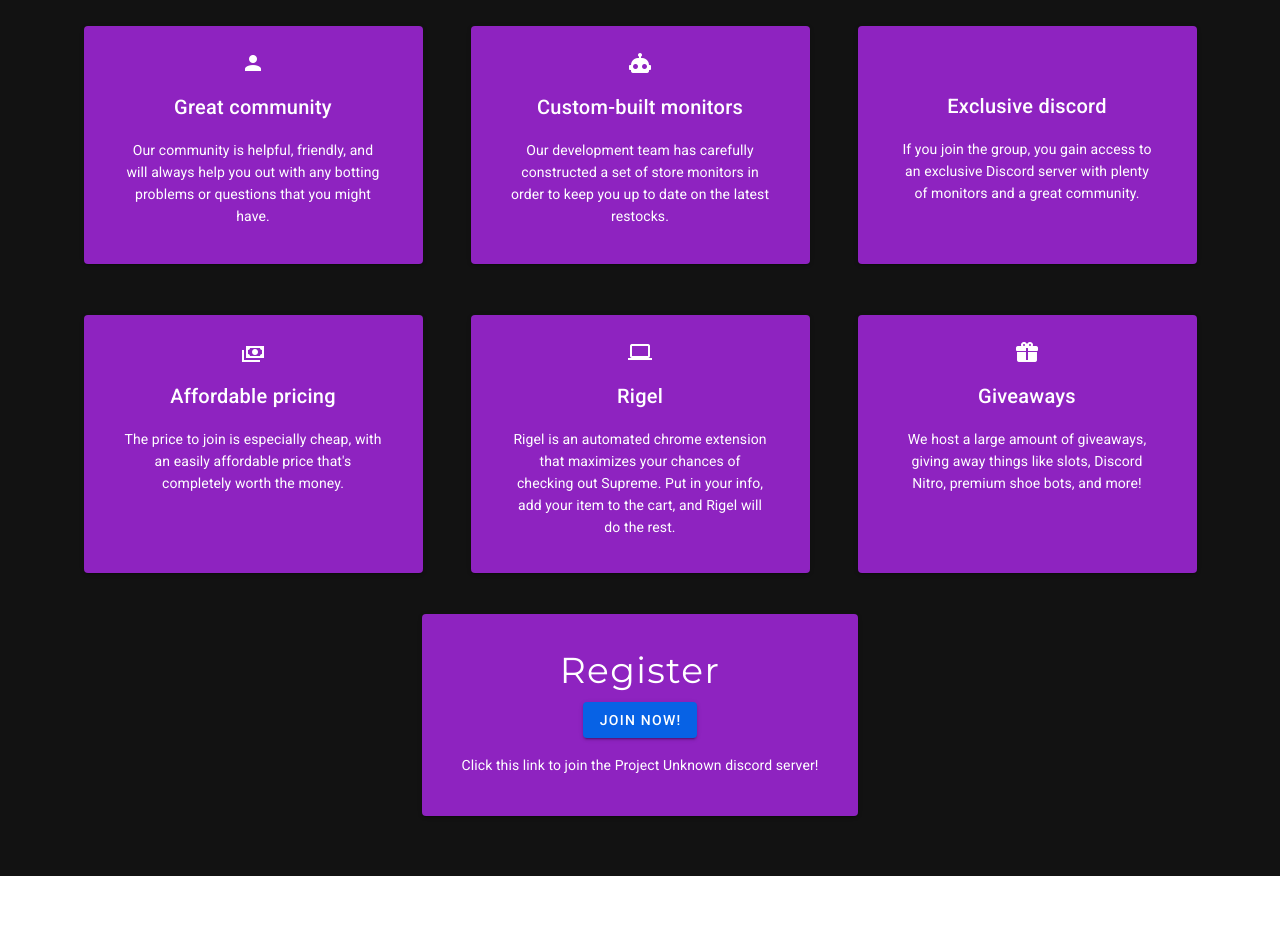
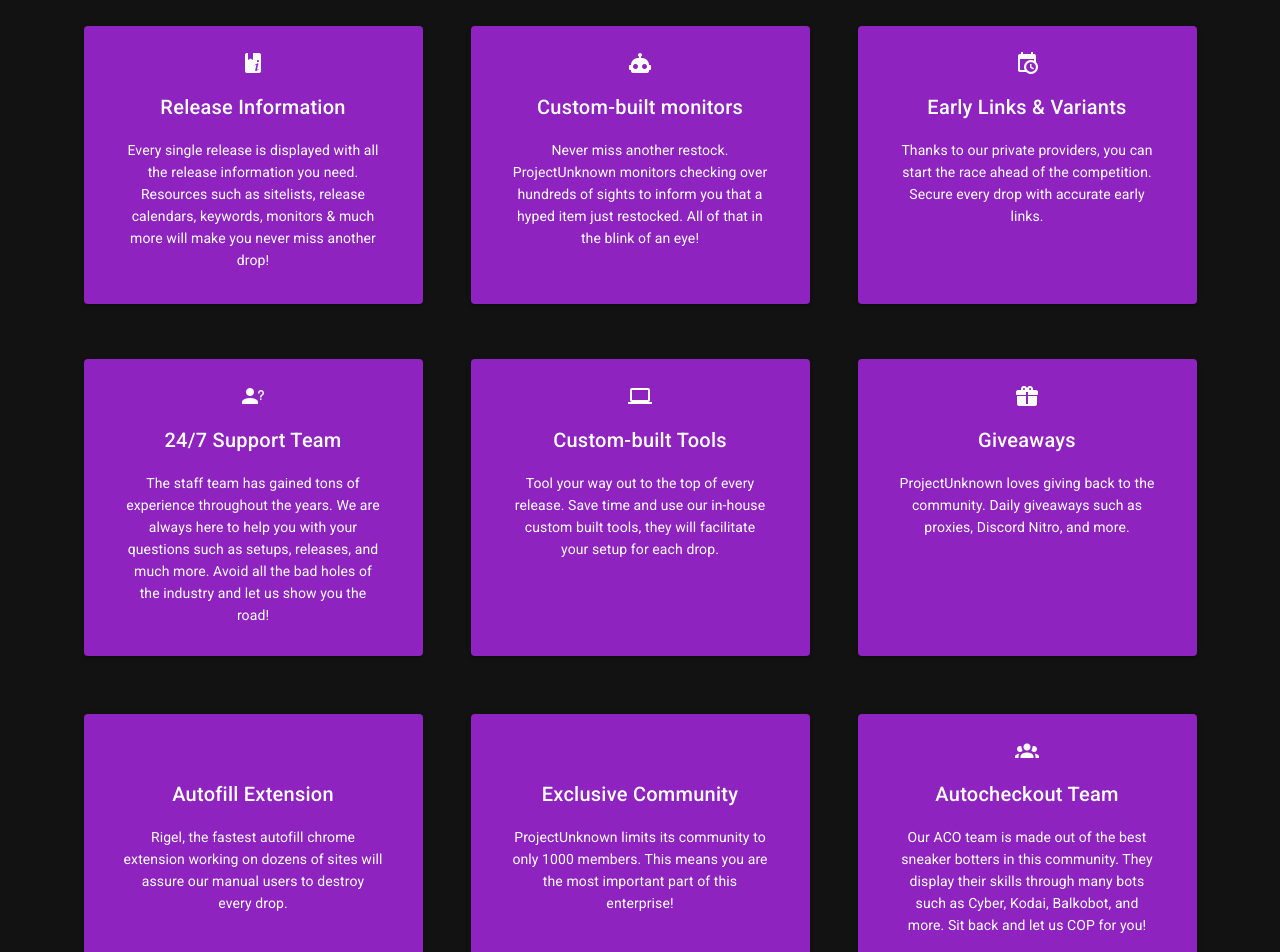
Before and after one commit to Project-Unknown-GH/unknown-front, a Nuxt app: page / in a window 1280 px wide. Shown: the part 840-1792 px from the top of the page. Before the commit the page ends 1716 px from the top, so only its background shows below. Built offline with nearby package versions, Linux system fonts and the light colour scheme.

Commit message:
:pencil: Changed a lot of descriptions

```diff
--- a/pages/index.vue
+++ b/pages/index.vue
@@ -24,17 +24,15 @@
             <v-row justify="center">
                 <v-col>
                     <v-card class="ma-3 pa-6 feature" color="#8E23C0">
-                        <v-icon class="featureIcon">mdi-account</v-icon>
+                        <v-icon class="featureIcon">mdi-book-information-variant</v-icon>
                         <v-card-title
                             class="justify-center"
                             style="color: #FFF"
                         >
-                            Great community
+                            Release Information
                         </v-card-title>
                         <v-card-text style="color: #FFF">
-                            Our community is helpful, friendly, and will always
-                            help you out with any botting problems or questions
-                            that you might have.
+                            Every single release is displayed with all the release information you need. Resources such as sitelists, release calendars, keywords, monitors & much more will make you never miss another drop!
                         </v-card-text>
                     </v-card>
                 </v-col>
@@ -48,25 +46,21 @@
                             Custom-built monitors
                         </v-card-title>
                         <v-card-text style="color: #FFF">
-                            Our development team has carefully constructed a set
-                            of store monitors in order to keep you up to date on
-                            the latest restocks.
+                            Never miss another restock. ProjectUnknown monitors checking over hundreds of sights to inform you that a hyped item just restocked. All of that in the blink of an eye!
                         </v-card-text>
                     </v-card>
                 </v-col>
                 <v-col>
                     <v-card class="ma-3 pa-6 feature" color="#8E23C0">
-                        <v-icon class="featureIcon">mdi-discord</v-icon>
+                        <v-icon class="featureIcon">mdi-calendar-clock</v-icon>
                         <v-card-title
                             class="justify-center"
                             style="color: #FFF"
                         >
-                            Exclusive discord
+                            Early Links & Variants
                         </v-card-title>
                         <v-card-text style="color: #FFF">
-                            If you join the group, you gain access to an
-                            exclusive Discord server with plenty of monitors and
-                            a great community.
+                            Thanks to our private providers, you can start the race ahead of the competition. Secure every drop with accurate early links.
                         </v-card-text>
                     </v-card>
                 </v-col>
@@ -74,17 +68,15 @@
             <v-row justify="center">
                 <v-col>
                     <v-card class="ma-3 pa-6 feature" color="#8E23C0">
-                        <v-icon class="featureIcon">mdi-cash-multiple</v-icon>
+                        <v-icon class="featureIcon">mdi-account-question</v-icon>
                         <v-card-title
                             class="justify-center"
                             style="color: #FFF"
                         >
-                            Affordable pricing
+                            24/7 Support Team
                         </v-card-title>
                         <v-card-text style="color: #FFF">
-                            The price to join is especially cheap, with an
-                            easily affordable price that's completely worth the
-                            money.
+                            The staff team has gained tons of experience throughout the years. We are always here to help you with your questions such as setups, releases, and much more. Avoid all the bad holes of the industry and let us show you the road!
                         </v-card-text>
                     </v-card>
                 </v-col>
@@ -95,13 +87,10 @@
                             class="justify-center"
                             style="color: #FFF"
                         >
-                            Rigel
+                            Custom-built Tools
                         </v-card-title>
                         <v-card-text style="color: #FFF">
-                            Rigel is an automated chrome extension that
-                            maximizes your chances of checking out Supreme. Put
-                            in your info, add your item to the cart, and Rigel
-                            will do the rest.
+                            Tool your way out to the top of every release. Save time and use our in-house custom built tools, they will facilitate your setup for each drop.
                         </v-card-text>
                     </v-card>
                 </v-col>
@@ -115,9 +104,51 @@
                             Giveaways
                         </v-card-title>
                         <v-card-text class="featureText" style="color: #FFF">
-                            We host a large amount of giveaways, giving away
-                            things like slots, Discord Nitro, premium shoe bots,
-                            and more!
+                            ProjectUnknown loves giving back to the community. Daily giveaways such as proxies, Discord Nitro, and more.
+                        </v-card-text>
+                    </v-card>
+                </v-col>
+            </v-row>
+            <v-row justify="center">
+                <v-col>
+                    <v-card class="ma-3 pa-6 feature" color="#8E23C0">
+                        <v-icon class="featureIcon">mdi-laptop-windows</v-icon>
+                        <v-card-title
+                            class="justify-center"
+                            style="color: #FFF"
+                        >
+                            Autofill Extension
+                        </v-card-title>
+                        <v-card-text style="color: #FFF">
+                            Rigel, the fastest autofill chrome extension working on dozens of sites will assure our manual users to destroy every drop.
+                        </v-card-text>
+                    </v-card>
+                </v-col>
+                <v-col>
+                    <v-card class="ma-3 pa-6 feature" color="#8E23C0">
+                        <v-icon class="featureIcon">mdi-discord</v-icon>
+                        <v-card-title
+                            class="justify-center"
+                            style="color: #FFF"
+                        >
+                            Exclusive Community
+                        </v-card-title>
+                        <v-card-text style="color: #FFF">
+                            ProjectUnknown limits its community to only 1000 members. This means you are the most important part of this enterprise!
+                        </v-card-text>
+                    </v-card>
+                </v-col>
+                <v-col>
+                    <v-card class="ma-3 pa-6 feature" color="#8E23C0">
+                        <v-icon class="featureIcon">mdi-account-group</v-icon>
+                        <v-card-title
+                            class="justify-center"
+                            style="color: #FFF"
+                        >
+                            Autocheckout Team
+                        </v-card-title>
+                        <v-card-text class="featureText" style="color: #FFF">
+                            Our ACO team is made out of the best sneaker botters in this community. They display their skills through many bots such as Cyber, Kodai, Balkobot, and more. Sit back and let us COP for you!
                         </v-card-text>
                     </v-card>
                 </v-col>
@@ -127,15 +158,9 @@
             <v-card-title
                 class="justify-center"
                 style="font-family: 'Montserrat',sans-serif; font-size: 36px; letter-spacing: 1pt; color: #fff"
-                >Register</v-card-title
+                >Join Now</v-card-title
             >
-            <v-btn color="#0762E5" href="https://discord.gg/24TqAYj"
-                >Join now!</v-btn
-            >
-            <v-card-text style="color: #fff"
-                >Click this link to join the Project Unknown discord
-                server!</v-card-text
-            >
+            <v-btn color="#0762E5">933/1000</v-btn>
         </v-card>
     </v-layout>
 </template>
```
